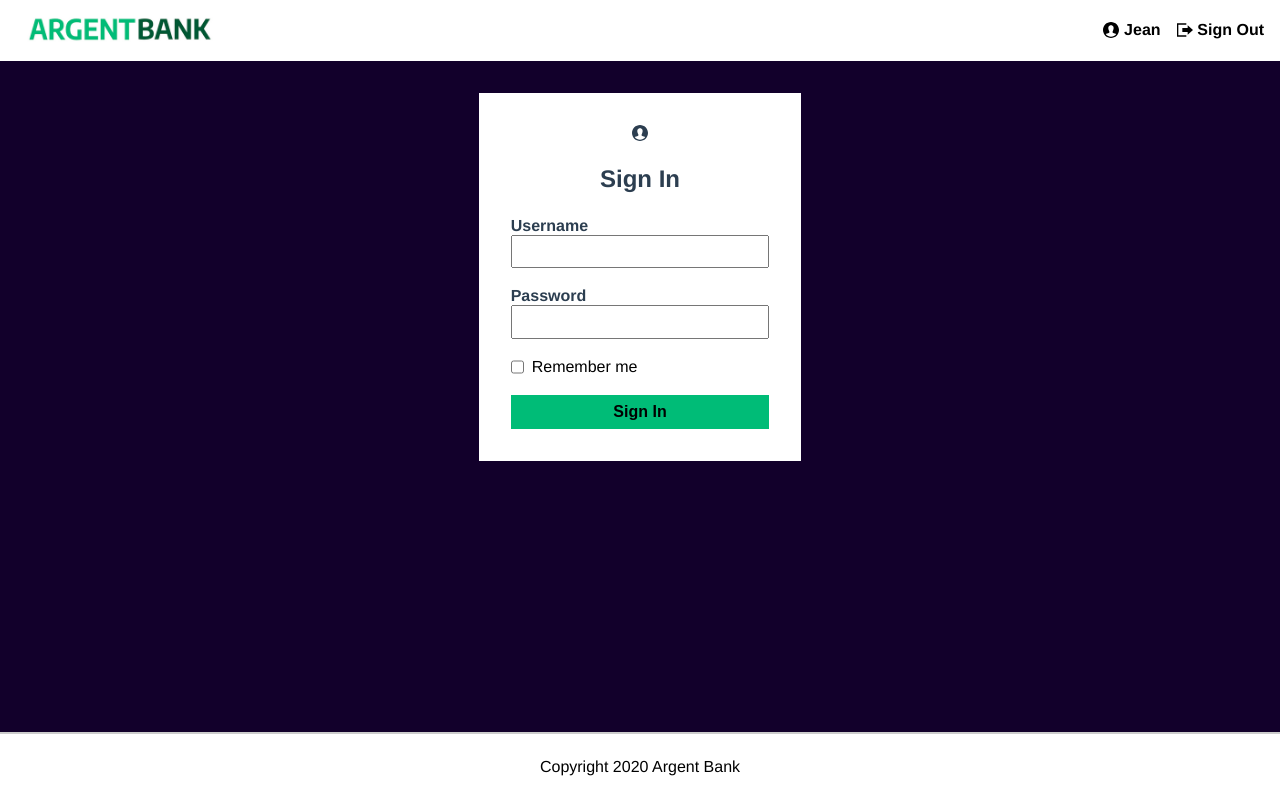
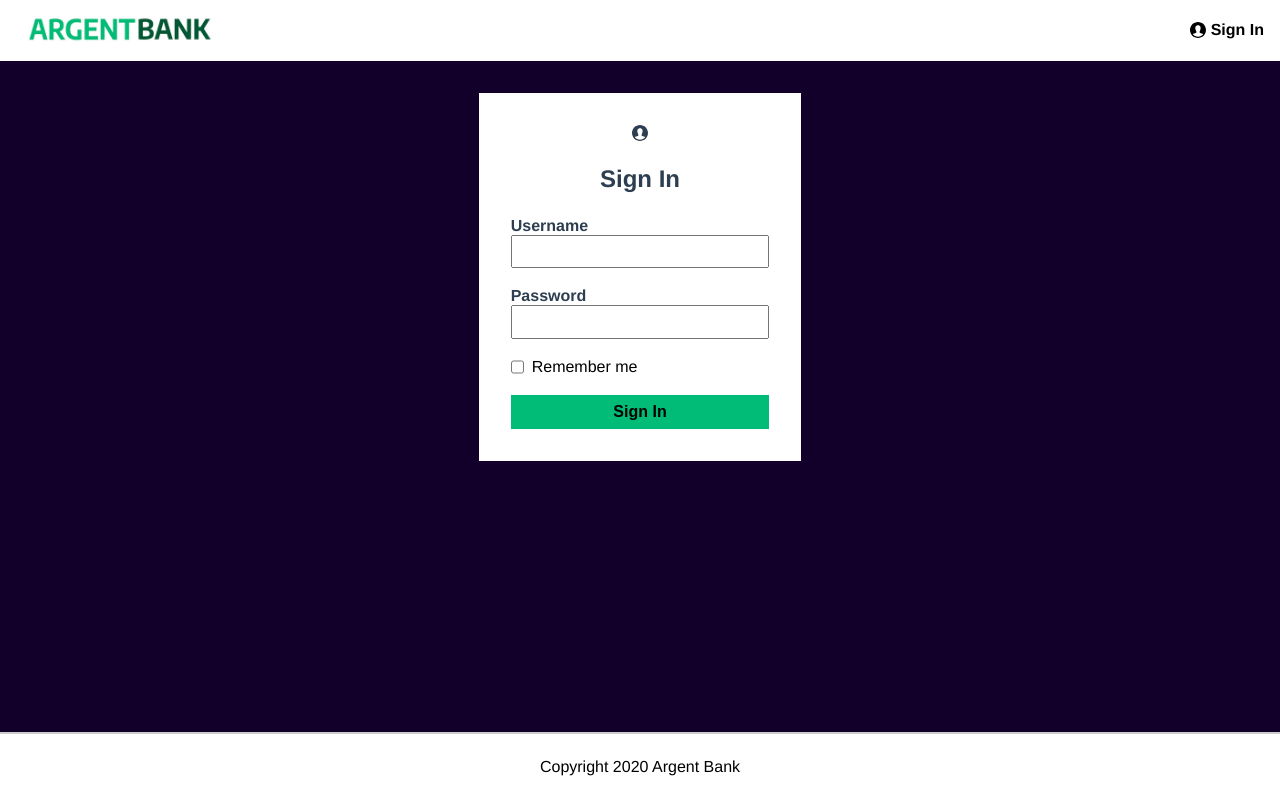
Before and after one commit to minorthomas/argentbank_p13, a React (Create React App) app: page /signin in a window 1280 px wide. Built offline with nearby package versions, Linux system fonts and the light colour scheme.

Commit message:
v0.6.0
- added a test if the user is logged in or not
- if the user is connected displays his name in the header

```diff
--- a/src/layouts/Header.jsx
+++ b/src/layouts/Header.jsx
@@ -1,8 +1,29 @@
-import { Link } from 'react-router-dom';
+import { Link, useNavigate } from 'react-router-dom';
 import { Logo } from '../components/Logo';
+import { useDispatch, useSelector } from 'react-redux';
+import { logout } from '../states/authSlice';
+import { handleToken, handleUser } from '../states/userSlice';
 
 export function Header() {
-    const connected = true;
+    const dispatch = useDispatch();
+    const navigate = useNavigate();
+    const state = useSelector((state) => state);
+
+    function handleLogout(event) {
+        event.preventDefault();
+
+        dispatch(logout());
+        dispatch(
+            handleUser({
+                id: null,
+                firstName: null,
+                lastName: null,
+                email: null,
+            })
+        );
+        dispatch(handleToken(null));
+        navigate('/signin');
+    }
 
     return (
         <header className='header'>
@@ -11,7 +32,7 @@ export function Header() {
                     <Logo />
                 </Link>
                 <ul>
-                    {connected ? (
+                    {state.auth.loggedIn ? (
                         <>
                             <li>
                                 <Link to='/profile'>
@@ -23,11 +44,11 @@ export function Header() {
                                     >
                                         <path d='M12 0c-6.627 0-12 5.373-12 12s5.373 12 12 12 12-5.373 12-12-5.373-12-12-12zm0 22c-3.123 0-5.914-1.441-7.749-3.69.259-.588.783-.995 1.867-1.246 2.244-.518 4.459-.981 3.393-2.945-3.155-5.82-.899-9.119 2.489-9.119 3.322 0 5.634 3.177 2.489 9.119-1.035 1.952 1.1 2.416 3.393 2.945 1.082.25 1.61.655 1.871 1.241-1.836 2.253-4.628 3.695-7.753 3.695z' />
                                     </svg>
-                                    <p>Jean</p>
+                                    <p>{state.user.firstName}</p>
                                 </Link>
                             </li>
                             <li>
-                                <Link to='/signin'>
+                                <button onClick={handleLogout}>
                                     <svg
                                         xmlns='http://www.w3.org/2000/svg'
                                         width='24'
@@ -37,7 +58,7 @@ export function Header() {
                                         <path d='M16 9v-4l8 7-8 7v-4h-8v-6h8zm-16-7v20h14v-2h-12v-16h12v-2h-14z' />
                                     </svg>
                                     <p>Sign Out</p>
-                                </Link>
+                                </button>
                             </li>
                         </>
                     ) : (
--- a/src/layouts/layout.scss
+++ b/src/layouts/layout.scss
@@ -19,22 +19,32 @@
             display: flex;
             flex-direction: row;
             gap: 1em;
-            font-weight: bold;
 
             li {
-                a {
+                a, button {
                     display: flex;
                     flex-direction: column;
                     align-items: center;
                     gap: 0.3em;
+                    font-weight: bold !important;
+                    font-size: 0.8em;
 
                     @include device-size(small) {
                         flex-direction: row;
+                        font-size: 1em;
                     }
 
                     svg {
                         width: 1em;
                         height: 1em;
+                    }
+
+                    &:hover {
+                        color: $primary;
+
+                        svg {
+                            fill: $primary;
+                        }
                     }
                 }
             }
--- a/src/pages/login/Login.jsx
+++ b/src/pages/login/Login.jsx
@@ -1,7 +1,7 @@
 import { LoginForm } from '../../components/LoginForm';
 import { useNavigate } from 'react-router-dom';
 import './login.scss';
-import { useDispatch, useSelector } from 'react-redux';
+import { useDispatch } from 'react-redux';
 import { handleToken } from '../../states/userSlice';
 import { getToken } from '../../services/api';
 import { login } from '../../states/authSlice';
--- a/src/pages/profile/Profile.jsx
+++ b/src/pages/profile/Profile.jsx
@@ -4,7 +4,7 @@ import './profile.scss';
 import { useEffect } from 'react';
 import { handleUser } from '../../states/userSlice';
 import { getUserInfos } from '../../services/api';
-// import { useNavigate } from 'react-router-dom';
+import { useNavigate } from 'react-router-dom';
 
 const ACCOUNTS = [
     {
@@ -27,11 +27,13 @@ const ACCOUNTS = [
 export function Profile() {
     const dispatch = useDispatch();
     const state = useSelector((state) => state);
+    const navigate = useNavigate();
 
     useEffect(() => {
         async function userData() {
             const data = await getUserInfos(state.user.token);
 
+            if (data) {
                 dispatch(
                     handleUser({
                         id: data.id,
@@ -40,12 +42,14 @@ export function Profile() {
                         email: data.email,
                     })
                 );
+            } else {
+                navigate('/signin');
+            }
+
         }
 
         userData();
-    }, [state.user.token, dispatch]);
-
-    console.log(state);
+    }, [state.user.token, dispatch, navigate]);
 
     return (
         <main className='profile'>
```
Lines whose indentation alone changed are shown as unchanged.
